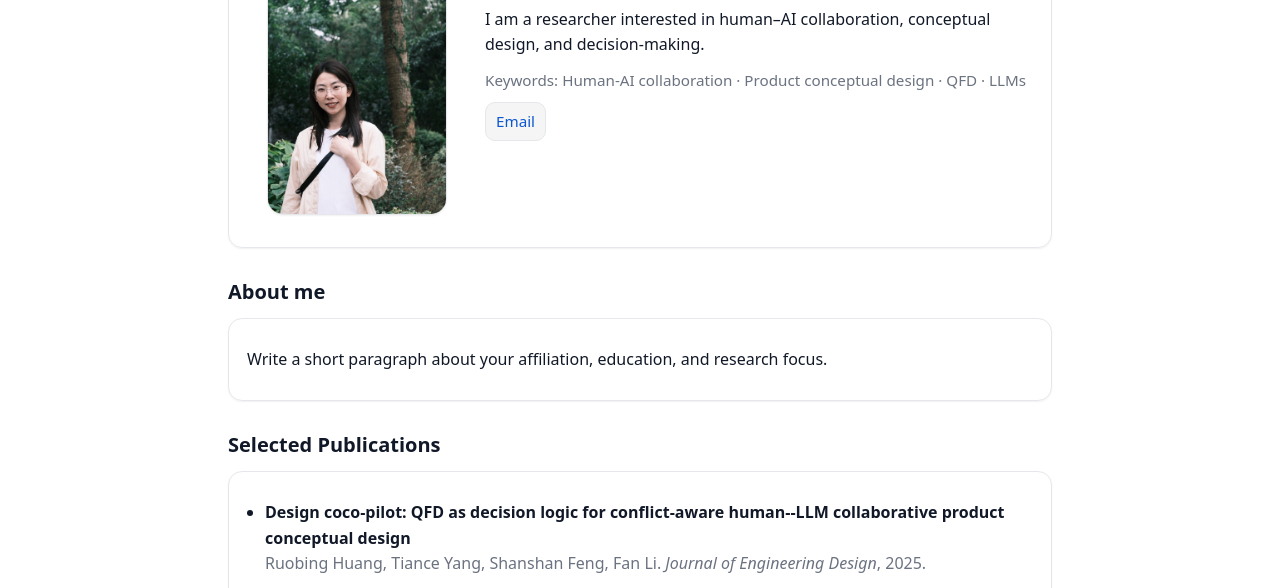
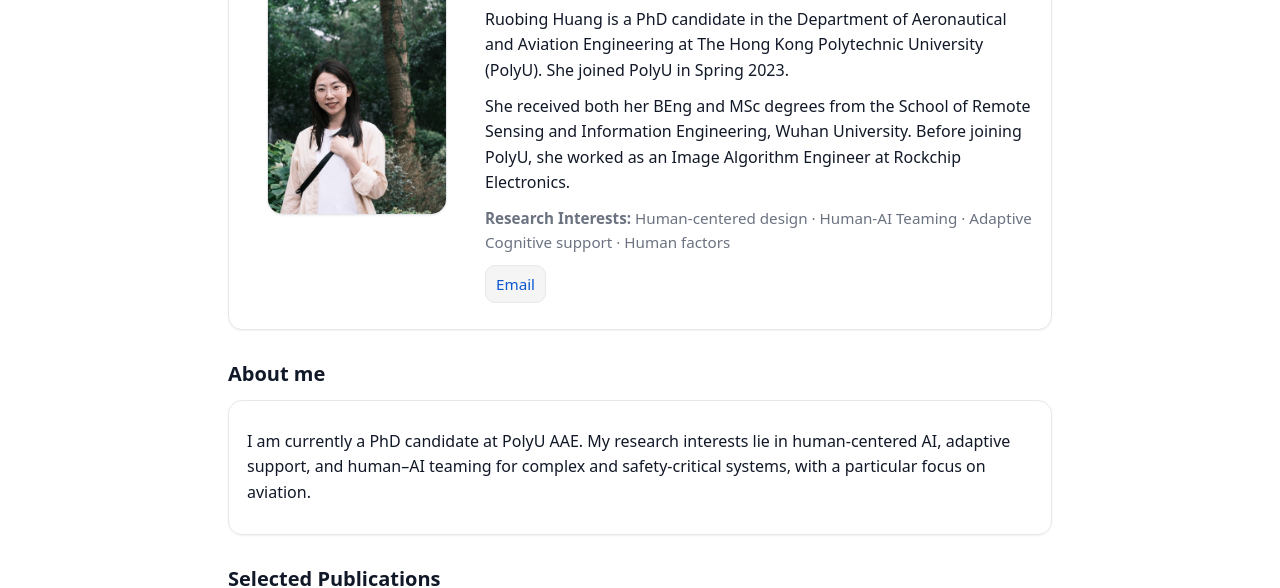
Before and after one commit to RuobingHuang/RuobingHuang.github.io, a website: page index.html in a window 1280 px wide. Shown: the part 154-742 px from the top of the page. Drawn offline with Linux system fonts and the light colour scheme.

Commit message:
Revise personal details and research focus in index.html
Updated personal information and research interests in the index.html file.

```diff
--- a/index.html
+++ b/index.html
@@ -6,16 +6,14 @@
   <link rel="stylesheet" href="assets/style.css" />
   <title>Ruobing Huang</title>
 </head>
+
 <body>
 <header>
   <nav>
     <ul>
-      <li><a href="index.html">Home</a></li>
+      <li><a href="index.html" aria-current="page">Home</a></li>
       <li><a href="publications.html">Publications</a></li>
       <li><a href="contact.html">Contact</a></li>
-      <!-- 如果你还想保留 about.html，就取消注释下一行
-      <li><a href="about.html">About</a></li>
-      -->
     </ul>
   </nav>
 </header>
@@ -23,25 +21,29 @@
 <main>
   <div class="card home-hero">
     <div class="home-hero-left">
-      <img class="profile-photo" src="assets/img/hrb.jpg" alt="Ruobing Huang">
+      <img class="profile-photo" src="assets/img/hrb.jpg" alt="Ruobing Huang" />
     </div>
 
     <div class="home-hero-right">
       <h1 style="margin-top:0;">Ruobing Huang</h1>
 
       <p>
-        <!-- TODO: 这里改成你的 1-2 句简介 -->
-        I am a researcher interested in human–AI collaboration, conceptual design, and decision-making.
+        Ruobing Huang is a PhD candidate in the Department of Aeronautical and Aviation Engineering at The Hong Kong Polytechnic University (PolyU).
+        She joined PolyU in Spring 2023.
+      </p>
+
+      <p>
+        She received both her BEng and MSc degrees from the School of Remote Sensing and Information Engineering, Wuhan University.
+        Before joining PolyU, she worked as an Image Algorithm Engineer at Rockchip Electronics.
       </p>
 
       <p class="small">
-        <!-- TODO: 这里改成你的关键词/单位 -->
-        Keywords: Human-AI collaboration · Product conceptual design · QFD · LLMs
+        <strong>Research Interests:</strong> Human-centered design · Human-AI Teaming · Adaptive Cognitive support · Human factors
       </p>
 
       <div class="home-links">
         <a class="btn" href="mailto:ruobing.huang@connect.polyu.hk">Email</a>
-        <!-- 可选按钮：取消注释并填链接 -->
+        <!-- 可选：如果你想加链接，取消注释并填入 -->
         <!-- <a class="btn" href="https://scholar.google.com/">Google Scholar</a> -->
         <!-- <a class="btn" href="https://github.com/RuobingHuang">GitHub</a> -->
         <!-- <a class="btn" href="assets/cv.pdf">CV</a> -->
@@ -52,8 +54,7 @@
   <h2 id="about">About me</h2>
   <div class="card">
     <p>
-      <!-- TODO: 把这里替换成你的个人简介 -->
-      Write a short paragraph about your affiliation, education, and research focus.
+      I am currently a PhD candidate at PolyU AAE. My research interests lie in human-centered AI, adaptive support, and human–AI teaming for complex and safety-critical systems, with a particular focus on aviation.
     </p>
   </div>
 
```
